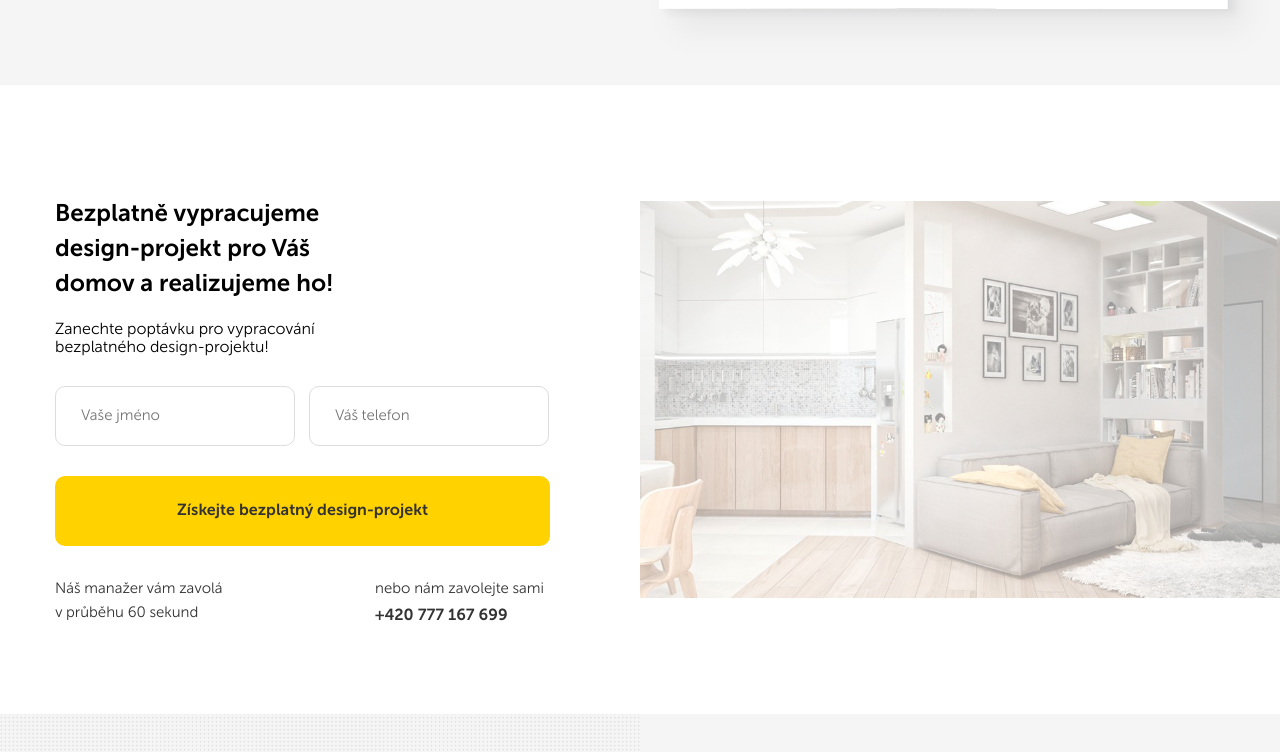
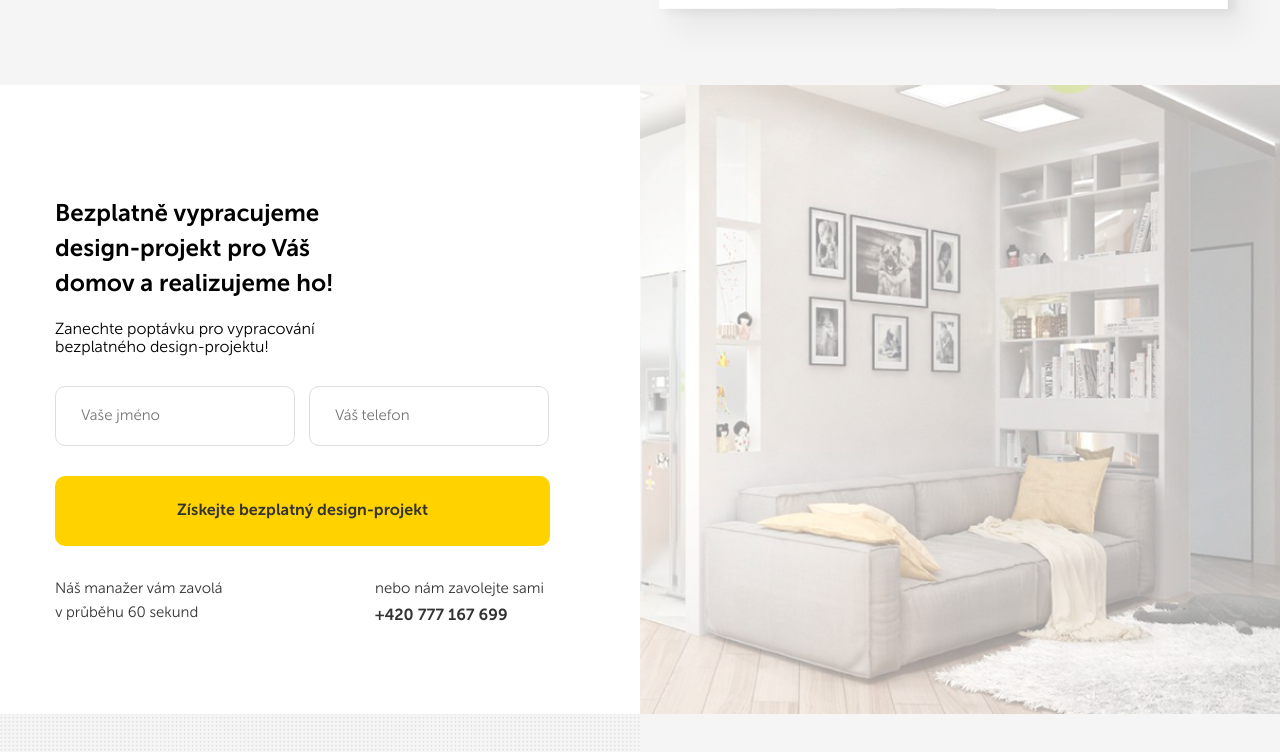
Before and after one commit to SanGrasso/build, a plain HTML site: page index.html in a window 1280 px wide. Shown: the part 628-1380 px from the top of the page. Drawn offline with Linux system fonts and the light colour scheme.

Commit message:
změna offer background-size

```diff
--- a/src/sass/style.sass
+++ b/src/sass/style.sass
@@ -150,6 +150,8 @@ img
     // background-position-x: 1300px //moje css
     background-size: 50% //contain
     position: relative
+    @media (max-width: 2070px)
+         background-size: contain
     @media (max-width: 1200px)
         background-size: cover
     @media (max-width: 768px)
```
Also changed, not shown: src/css/style.css, 1 other file.
